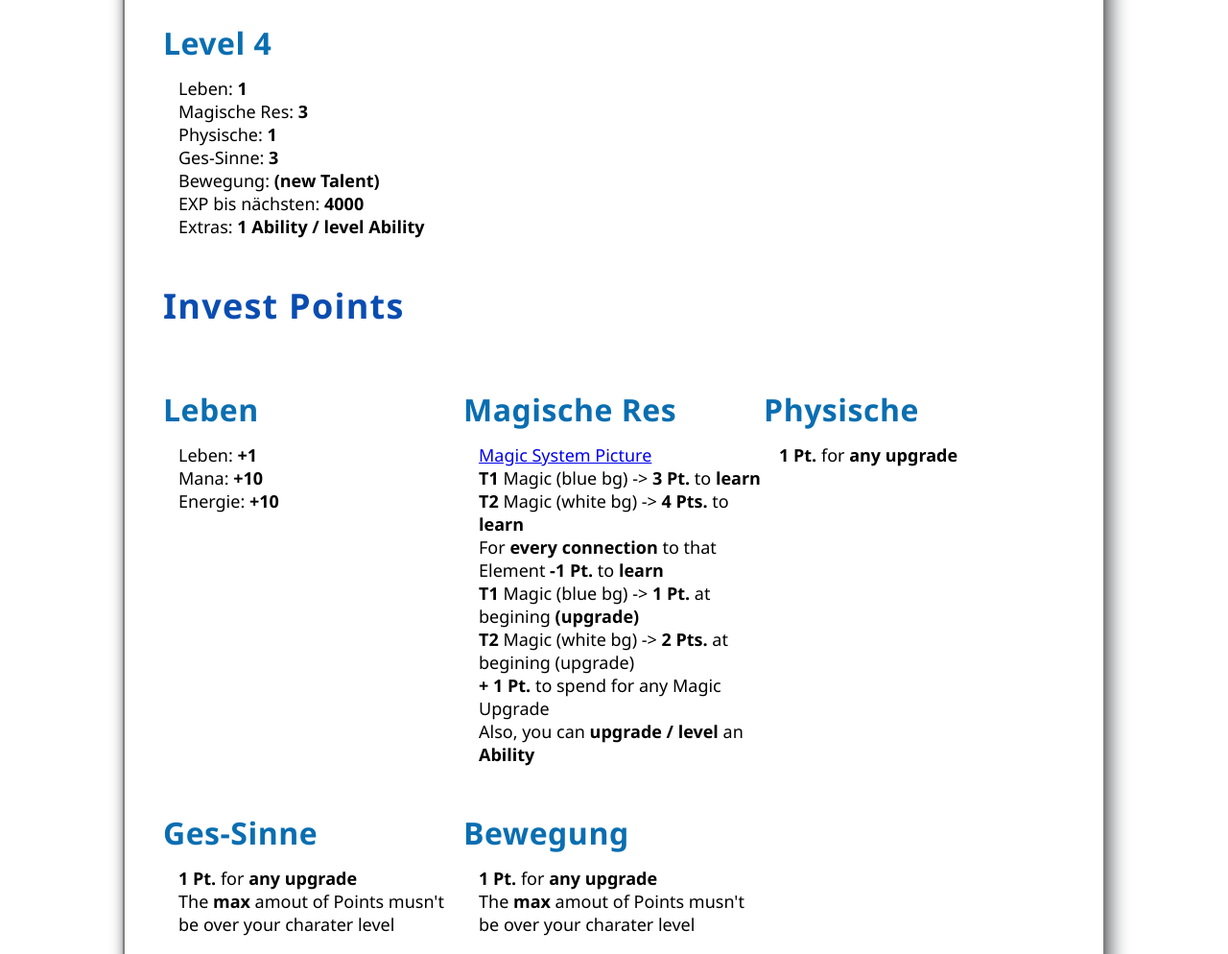
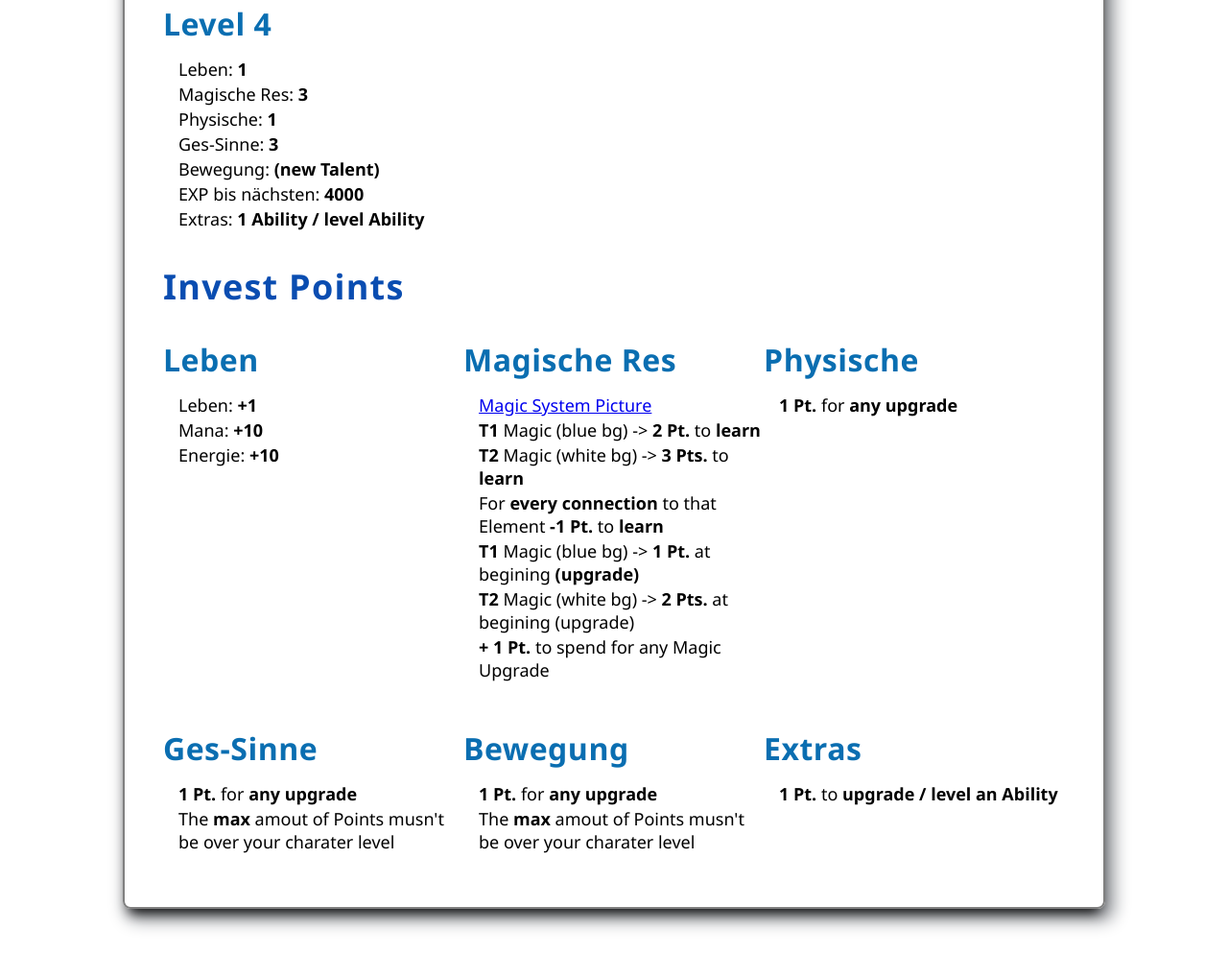
Before and after one commit to Egomann88/LPG_LevelingSystem, a plain HTML site: page src/lvlUp.html in a window 1280 px wide. Shown: the part 661-1655 px from the top of the page at 96% size. Drawn offline with Linux system fonts and the light colour scheme.

Commit message:
lvlUp mirror fixes

```diff
--- a/src/css/levelUp.css
+++ b/src/css/lvlUp.css
@@ -17,16 +17,14 @@ ul {
 li {
     margin-left: -3vh;
     font-size: 18px;
-}
-
-h1 {
-    flex-direction: row;
+    margin-bottom: 2px;
 }
 
 h2 {
-    flex-direction: row;
+    margin-top: 18px;
 }
 
+h2,
 h3 {
     margin-bottom: -2px;
 }
--- a/src/js/map.js
+++ b/src/js/map.js
@@ -7,7 +7,6 @@
 
 /**
  * When the pages loads, random css-Classes will be given to the map Containers.<br />
- * @async functions loads async to site
  * Creates an array, with all css, which shall be used.<br />
  * a for-loop run 20 times inwhich two rnd number will be generated.<br />
  * @rndClasses array which all css classes.<br />
--- a/src/lvlUp.html
+++ b/src/lvlUp.html
@@ -10,7 +10,7 @@
     <link rel="stylesheet" href="./css/style.css">
     <script src="./js/script.js"></script>
     <!-- filebased -->
-    <link rel="stylesheet" href="./css/levelUp.css">
+    <link rel="stylesheet" href="./css/lvlUp.css">
     <script src="./js/index.js"></script>
     <!-- ./ is to link a folder or file in the same directory -->
     <!-- ../ is to link a folder / file in an outside directory -->
@@ -48,7 +48,7 @@
                 <h3>Level 2</h3>
                 <ul>
                     <li>Leben: <b>2</b></li>
-                    <li>Magische Res: <b>2</b></li>
+                    <li>Magische Res: <b>4</b></li>
                     <li>Physische: <b>0</b></li>
                     <li>Ges-Sinne: <b>3</b></li>
                     <li>Bewegung: <b>1</b></li>
@@ -95,14 +95,13 @@
                 <h3>Magische Res</h3>
                 <ul>
                     <li><a href="./assets/MagicSystem.jpg" target="_blank">Magic System Picture</a></li>
-                    <li><b>T1</b> Magic (blue bg) -> <b>3 Pt.</b> to <b>learn</b></li>
-                    <li><b>T2</b> Magic (white bg) -> <b>4 Pts.</b> to <b>learn</b>
+                    <li><b>T1</b> Magic (blue bg) -> <b>2 Pt.</b> to <b>learn</b></li>
+                    <li><b>T2</b> Magic (white bg) -> <b>3 Pts.</b> to <b>learn</b>
                     </li>
                     <li>For <b>every connection</b> to that Element <b>-1 Pt.</b> to <b>learn</b></li>
                     <li><b>T1</b> Magic (blue bg) -> <b>1 Pt.</b> at begining <b>(upgrade)</b></li>
                     <li><b>T2</b> Magic (white bg) -> <b>2 Pts.</b> at begining (upgrade)</li>
                     <li><b>+ 1 Pt.</b> to spend for any Magic Upgrade</li>
-                    <li>Also, you can <b>upgrade / level</b> an <b>Ability</b></li>
                 </ul>
             </div>
             <div class="lvlSystemBox">
@@ -125,6 +124,12 @@
                     <li>The <b>max</b> amout of Points musn't be over your charater level</li>
                 </ul>
             </div>
+            <div class="lvlSystemBox">
+                <h3>Extras</h3>
+                <ul>
+                    <li><b>1 Pt.</b> to <b>upgrade / level an Ability</b></li>
+                </ul>
+            </div>
         </div>
     </section>
 </body>
```
